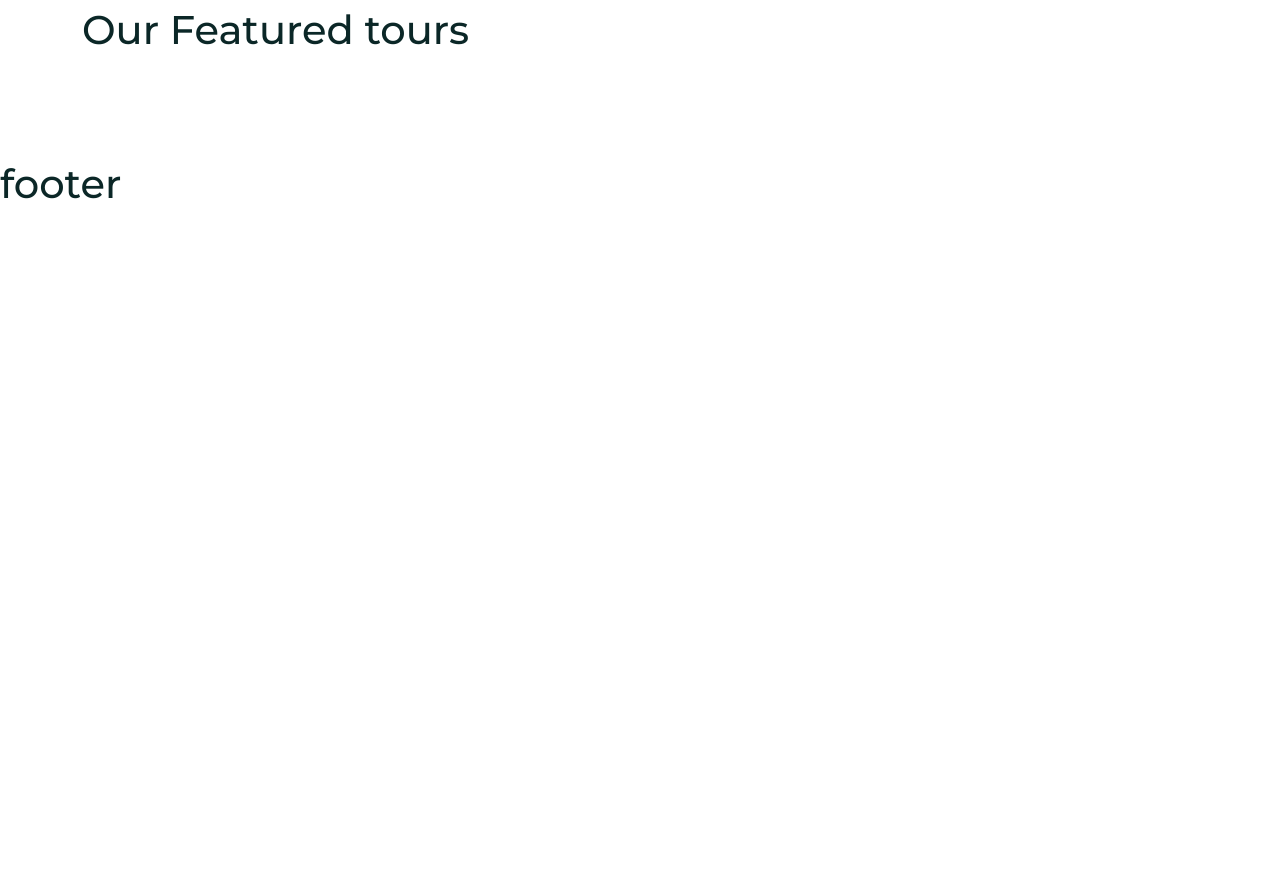
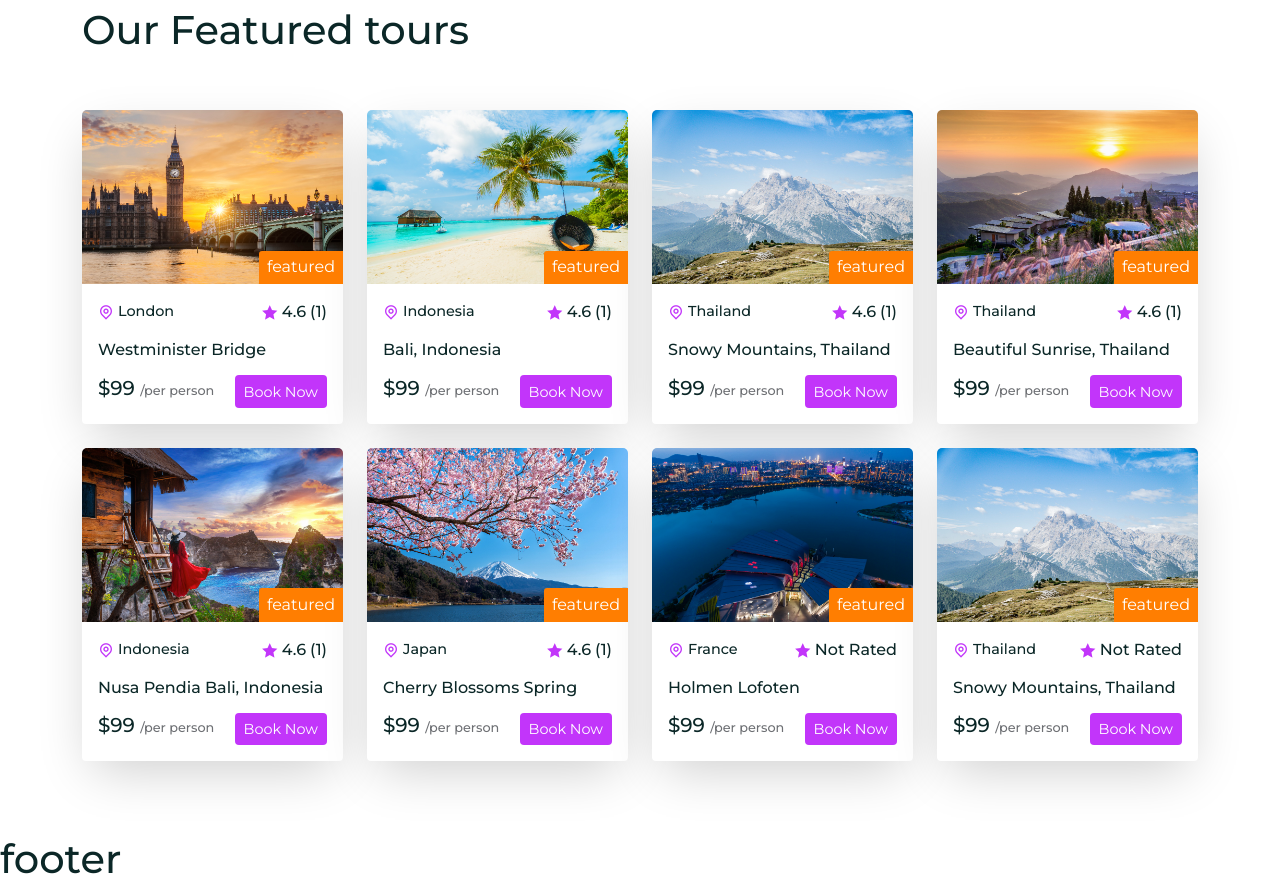
Before and after one commit to hasan-fahad/Tour-and-Travel-Booking-Management-MERN-Developer-Project, a React (Vite) app: page / in a window 1280 px wide. Shown: the part 1151-2042 px from the top of the page. Before the commit the page ends 1367 px from the top, so only its background shows below. Built offline with nearby package versions, Linux system fonts and the light colour scheme; a web font is replaced by a local one.

Commit message:
rating count

```diff
--- a/src/Pages/FeaturedTourList/FeaturedTourList.jsx
+++ b/src/Pages/FeaturedTourList/FeaturedTourList.jsx
@@ -1,11 +1,23 @@
 import React from 'react';
+import tourData from "../../assets/data/tours"
+import { Col } from 'reactstrap';
+import TourCard from '../../Shared/TourCard';
 
 const FeaturedTourList = () => {
     return (
-        <div>
+        <>
+        {
+            tourData ?.map(tour => (
+            <Col lg="3" className="mb-4" key={tour.id}>
+                <TourCard tour={tour}></TourCard>
 
-        </div>
-    );
+            </Col>
+            ))
+        }
+
+        </>
+
+        );
 };
 
 export default FeaturedTourList;
--- a/src/Pages/Home/Home.jsx
+++ b/src/Pages/Home/Home.jsx
@@ -7,6 +7,7 @@
 import Subtitle from '../../Shared/Subtitle';
 import SearchBar from '../../Shared/SearchBar';
 import ServiceList from '../../Service/ServiceList';
+import FeaturedTourList from '../FeaturedTourList/FeaturedTourList';
 const Home = () => {
     return (
       <>
@@ -77,6 +78,7 @@
                     Our Featured tours
                   </h2>
                 </Col>
+                <FeaturedTourList></FeaturedTourList>
               </Row>
             </Container>
           </section>
--- a/src/Shared/TourCard.jsx
+++ b/src/Shared/TourCard.jsx
@@ -1,8 +1,51 @@
-import React from 'react';
 
-const TourCard = () => {
+import { Card, CardBody } from 'reactstrap';
+import { Link } from 'react-router-dom';
+import './tour-card.css';
+const TourCard = ({tour}) => {
+
+    const {id, title, city, photo, price, featured, reviews} = tour;
+
+    // Rating counting process
+
+    const totalRating = reviews?.reduce((total, item) => total + item.rating, 0);
+
+    const avgRating = totalRating == 0 ? '' : totalRating == 1 ? totalRating : totalRating/ reviews?.length;
+
     return (
-        <div>
+        <div className="tour__card">
+            <Card>
+                <div className="tour__img">
+                <img src={photo} alt="tour-img"/>
+                <span>featured</span>
+                </div>
+
+                <CardBody>
+                <div className="card__top d-flex align-items-center justify-content-between">
+                    <span className="tour__location d-flex align-items-center gap-1">
+                        <i className="ri-map-pin-line"></i> {city}
+                    </span>
+
+                    <span className="tour__rating d-flex align-items-center gap-1">
+                        <i className="ri-star-fill"></i> {avgRating == 0 ? null : avgRating}
+                        {totalRating == 0 ? 'Not Rated' : <span>({reviews.length})</span>}
+
+                    </span>
+                </div>
+                <h5 className="tour__title"><Link to={`/tours/${id}`}>{title}</Link></h5>
+                <div className="card__bottom d-flex align-items-center justify-content-between mt-3">
+                    <h5>
+                        ${price} <span>/per person</span>
+                    </h5>
+
+                    <button className="btn booking__btn">
+                        <Link to={`/tours/${id}`}>Book Now</Link>
+                    </button>
+
+                </div>
+            </CardBody>
+            </Card>
+
 
         </div>
     );
--- /dev/null
+++ b/src/Shared/tour-card.css
@@ -0,0 +1,84 @@
+.tour__img img{
+    width: 100%;
+    border-radius: 5px 5px 0 0;
+}
+
+.card{
+    border: none !important;
+    box-shadow: rgba(0, 0, 0, 0.2) 0px 18px 50px -10px;
+
+}
+
+.tour__img{
+    position: relative;
+}
+
+.tour__img span{
+    position: absolute;
+    bottom: 0;
+    right: 0;
+    width: max-content;
+    height: max-content;
+    z-index: 10;
+    background: var(--primary-color);
+    color: #fff;
+    padding: 0.3rem 0.5rem;
+    border-radius: 3px 0 0 0;
+}
+
+.card__top span i{
+    color: var(--secondary-color);
+}
+
+.tour__rating{
+    color: var(--heading-color);
+    font-weight: 500;
+}
+
+.tour__location{
+    color: var(--heading-color);
+    font-weight: 500;
+    font-size: 0.9rem;
+}
+
+.font__rating i, .tour__location i {
+    font-size: 1rem;
+}
+
+.tour__title{
+    margin-top: 1rem;
+    font-size: 1rem;
+    cursor: pointer;
+}
+
+.tour__title a{
+    text-decoration: none;
+    color: var(--heading-color);
+    transition: .3s;
+}
+
+.tour__title a:hover{
+    color: var(--secondary-color);
+}
+
+.card__bottom h5 span{
+    font-weight: 500;
+    color: var(--text-color);
+    font-size: 0.8rem;
+}
+
+.booking__btn{
+    background: var(--secondary-color) !important;
+    cursor: pointer;
+    padding: 0.2rem 0.5rem !important;
+}
+
+.booking__btn a{
+    text-decoration: none;
+    font-size: 0.9rem;
+    color: #fff;
+}
+
+.booking__btn a:hover{
+    color: #fff;
+}
--- a/src/assets/data/tours.js
+++ b/src/assets/data/tours.js
@@ -124,10 +124,7 @@
     maxGroupSize: 8,
     desc: "this is the description",
     reviews: [
-      {
-        name: "jhon doe",
-        rating: 4.6,
-      },
+
     ],
     avgRating: 4.5,
     photo: tourImg07,
@@ -142,10 +139,7 @@
     maxGroupSize: 8,
     desc: "this is the description",
     reviews: [
-      {
-        name: "jhon doe",
-        rating: 4.6,
-      },
+
     ],
     avgRating: 4.5,
     photo: tourImg03,
```
